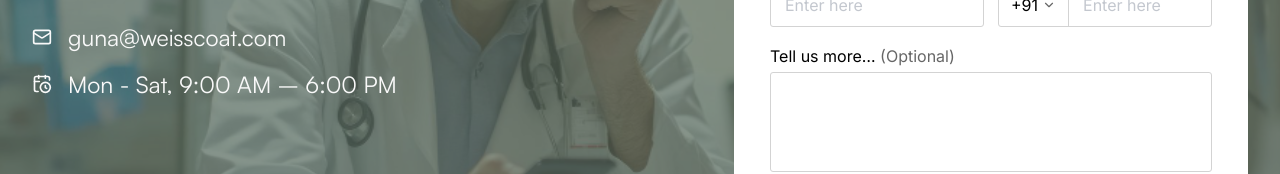
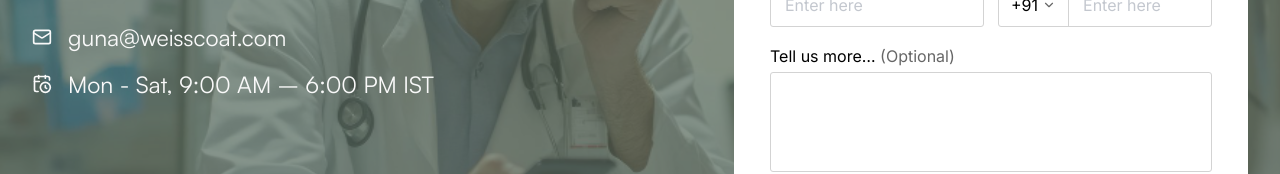
Before and after one commit to ChandraKasturi/weisscoat, a Next.js app: page / in a window 1280 px wide. Shown: the part 11781-11955 px from the top of the page. Built offline with nearby package versions, Linux system fonts and the light colour scheme.

Commit message:
Added IST

```diff
--- a/components/MobileHome.tsx
+++ b/components/MobileHome.tsx
@@ -676,7 +676,7 @@ function Footer() {
         <div className="flex flex-col gap-2.5 text-[14px]">
           <p>📞 +91 8106657691</p>
           <p>✉️ guna@weisscoat.com</p>
-          <p>🕐 Mon - Sat, 9:00 AM - 6:00 PM</p>
+          <p>🕐 Mon - Sat, 9:00 AM - 6:00 PM IST</p>
         </div>
       </div>
       <div className="bg-white rounded-3xl p-6 flex flex-col gap-4 text-[#1a201c]">
--- a/components/sections/Contact.tsx
+++ b/components/sections/Contact.tsx
@@ -99,7 +99,7 @@ export default function Contact() {
             </li>
             <li className="flex items-center gap-3 lg:gap-[16px]">
               <CalendarClock size={20} className="shrink-0" /> Mon - Sat, 9:00
-              AM &ndash; 6:00 PM
+              AM &ndash; 6:00 PM IST
             </li>
           </ul>
         </div>
```
